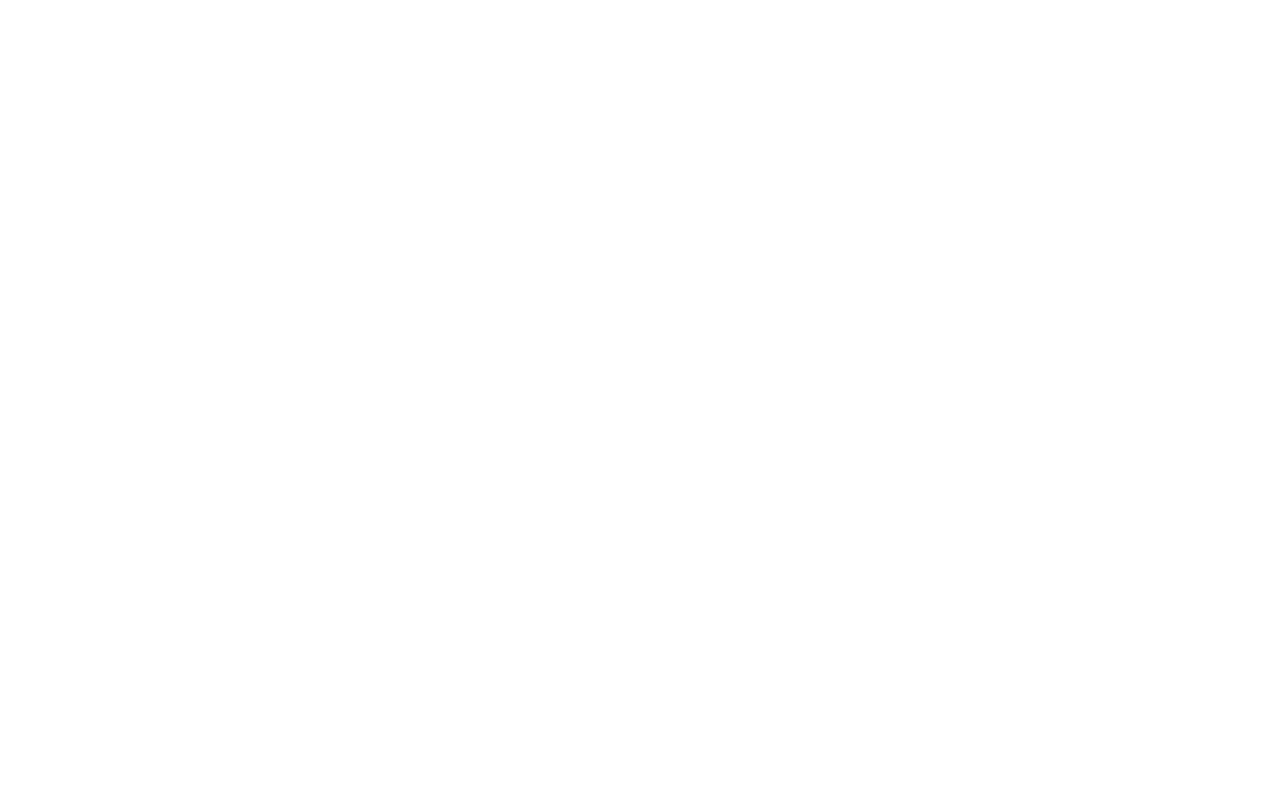
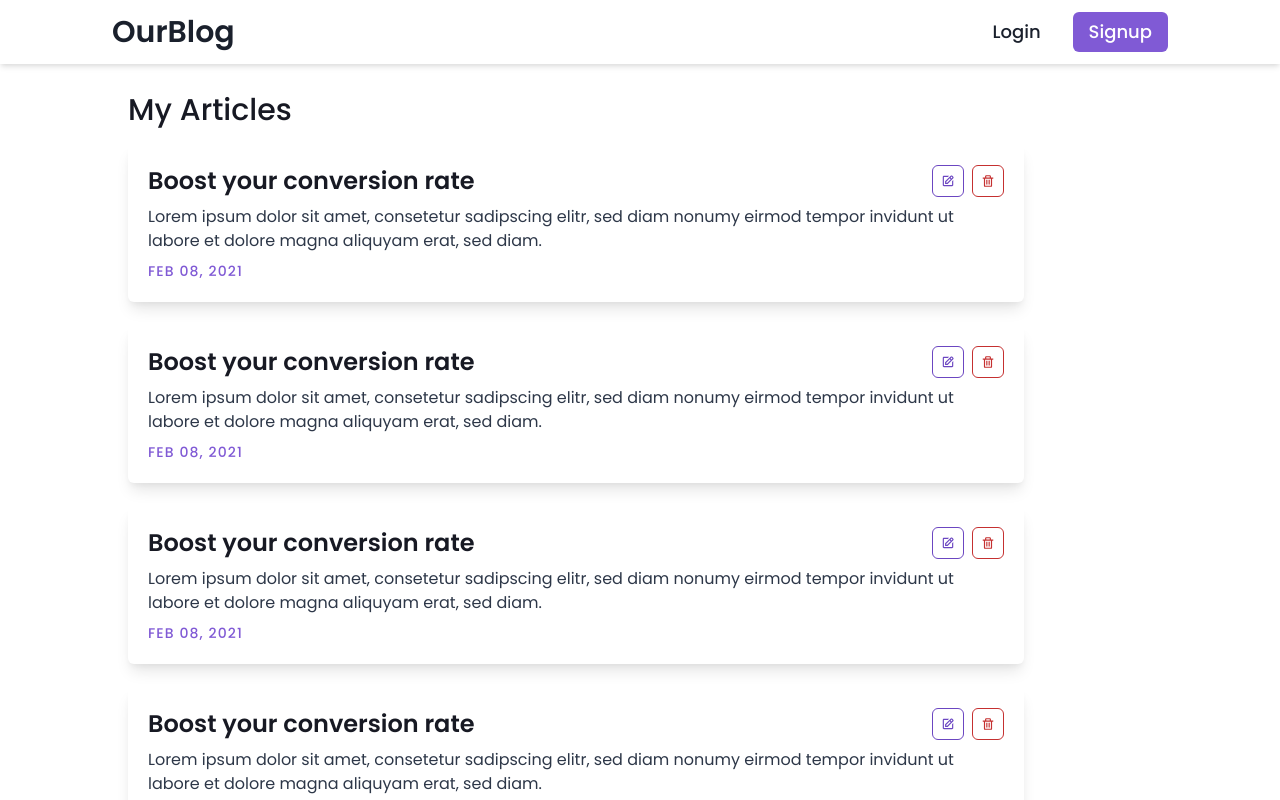
Before and after one commit to MezianeKhalil/reactjs-blog, a React (Vite) app: page /my-posts in a window 1280 px wide. Before the commit this address had no page. Shown: the top 800 px of the page. Built offline with nearby package versions, Linux system fonts and the light colour scheme.

Commit message:
build my posts page

```diff
--- a/package.json
+++ b/package.json
@@ -18,6 +18,7 @@
     "react": "^17.0.2",
     "react-dom": "^17.0.2",
     "react-helmet": "^6.1.0",
+    "react-icons": "^4.3.1",
     "react-router-dom": "^6.2.1",
     "yup": "^0.32.11"
   },
--- a/src/components/Layout/_index.js
+++ b/src/components/Layout/_index.js
@@ -3,11 +3,13 @@
 import SignupLayout from './signupLayout'
 import ProfileLayout from './profileLayout'
 import ArticleLayout from './articleLayout'
+import AuthorLayout from './authorLayout'
 
 export{
     HomeLayout,
     LoginLayout,
     SignupLayout,
     ProfileLayout,
-    ArticleLayout
+    ArticleLayout,
+    AuthorLayout
 }
--- /dev/null
+++ b/src/components/Layout/authorLayout.jsx
@@ -0,0 +1,17 @@
+import React from 'react'
+import { Box, Text } from '@chakra-ui/react'
+import { BlogAuthor } from './../blocs/_index'
+
+
+export default function AuthorLayout() {
+  return (
+    <Box maxW={"5xl"} mx="auto" my="6" fontFamily={"poppins"}>
+        <Text textTransform={"capitalize"} fontSize="3xl" fontWeight={"medium"} color="gray.900" >my Articles</Text>
+        <BlogAuthor/>
+        <BlogAuthor/>
+        <BlogAuthor/>
+        <BlogAuthor/>
+        <BlogAuthor/>
+    </Box>
+  )
+}
--- a/src/components/blocs/_index.js
+++ b/src/components/blocs/_index.js
@@ -4,6 +4,7 @@
 import ArticleHeader from './articleHeader'
 import Footer from './footer'
 import BlogContent from './blogContent'
+import BlogAuthor from './blogAuthor'
 
 export {
     Navbar,
@@ -11,5 +12,6 @@
     BlogPost,
     ArticleHeader,
     Footer,
-    BlogContent
+    BlogContent,
+    BlogAuthor
 }
--- /dev/null
+++ b/src/components/blocs/blogAuthor.jsx
@@ -0,0 +1,53 @@
+import React from 'react'
+import { Box, Heading, Text, Stack, Button, Flex, Spacer, IconButton } from '@chakra-ui/react'
+import { Link } from 'react-router-dom'
+import { BiEdit, BiTrash  } from "react-icons/bi"
+
+export default function BlogAuthor() {
+  return (
+    <Box py={3} fontFamily="poppins">
+      <Box
+        maxW={'4xl'}
+        w={'full'}
+        bg="white"
+        boxShadow={'lg'}
+        rounded={'md'}
+        p={5}
+        overflow={'hidden'}>
+        <Stack>
+          <Flex justifyItems={"center"} alignItems="center" align={"center"}>
+            <Link to={`/article/${1}`}>
+                <Heading
+                    color="gray.900"
+                    fontSize={'2xl'}
+                    fontFamily="poppins"
+                    fontWeight={600}
+                >
+                    Boost your conversion rate
+                </Heading>
+            </Link>
+            <Spacer />
+            <Box>
+              <IconButton mr="1" icon={<BiEdit />} size="sm"  colorScheme="purple" variant="outline"></IconButton>
+              <IconButton ml="1" icon={<BiTrash />} size="sm" colorScheme="red" variant="outline"></IconButton>
+            </Box>
+          </Flex>
+
+          <Text color={'gray.700'}>
+              Lorem ipsum dolor sit amet, consetetur sadipscing elitr, sed diam
+              nonumy eirmod tempor invidunt ut labore et dolore magna aliquyam
+              erat, sed diam.
+          </Text>
+          <Text
+              color={'purple.500'}
+              textTransform={'uppercase'}
+              fontWeight={500}
+              fontSize={'sm'}
+              letterSpacing={1.1}>
+              Feb 08, 2021
+          </Text>
+        </Stack>
+      </Box>
+    </Box>
+  )
+}
--- a/src/pages/_index.js
+++ b/src/pages/_index.js
@@ -3,11 +3,14 @@
 import Signup from './signup'
 import Profile from './profile'
 import Article from './article'
+import Author from './author'
+
 
 export {
     Home,
     Login,
     Signup,
     Profile,
-    Article
+    Article,
+    Author
 }
--- /dev/null
+++ b/src/pages/author.jsx
@@ -0,0 +1,17 @@
+import React from 'react'
+import { Helmet } from 'react-helmet'
+import { Navbar, Footer } from '../components/blocs/_index'
+import { AuthorLayout } from './../components/Layout/_index'
+
+export default function Author() {
+  return (
+    <>
+        <Helmet>
+            <title>My Articles | OurBlog</title>
+        </Helmet>
+        <Navbar/>
+        <AuthorLayout/>
+        <Footer/>
+    </>
+  )
+}
--- a/src/routes/routerConfig.jsx
+++ b/src/routes/routerConfig.jsx
@@ -1,6 +1,6 @@
 import React from 'react'
 import { Routes, Route } from 'react-router-dom'
-import { Home, Login, Signup, Profile, Article } from '../pages/_index'
+import { Home, Login, Signup, Profile, Article, Author } from '../pages/_index'
 
 export default function RouterConfig() {
   return (
@@ -10,6 +10,7 @@
         <Route path='/signup' element={<Signup/>}/>
         <Route path='/profile' element={<Profile/>}/>
         <Route path='/article/:id' element={<Article/>}/>
+        <Route path='/my-posts' element={<Author/>}/>
     </Routes>
   )
 }
```
Also changed, not shown: 1 other file (tests, documents, lock files or other folders).
